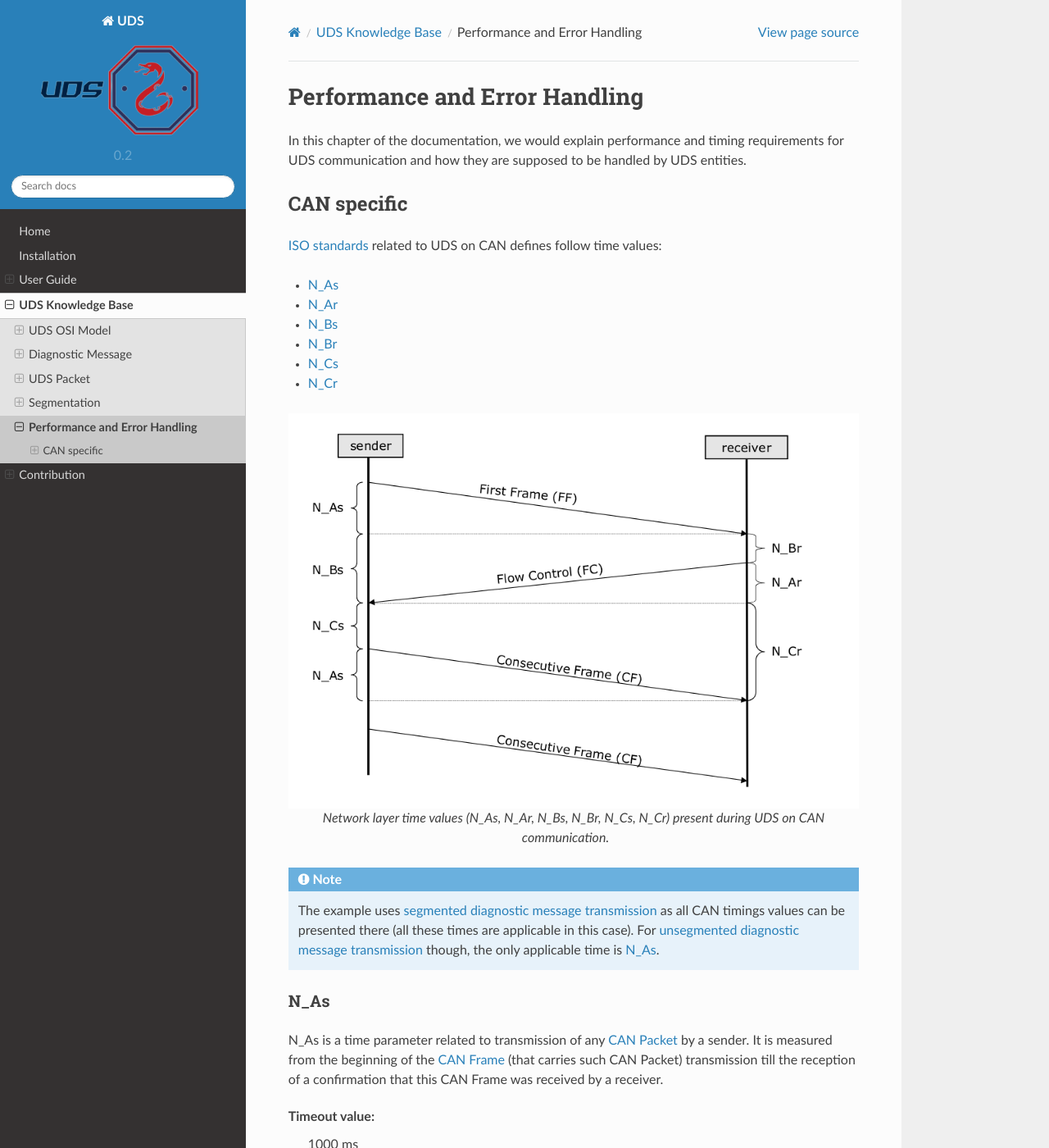
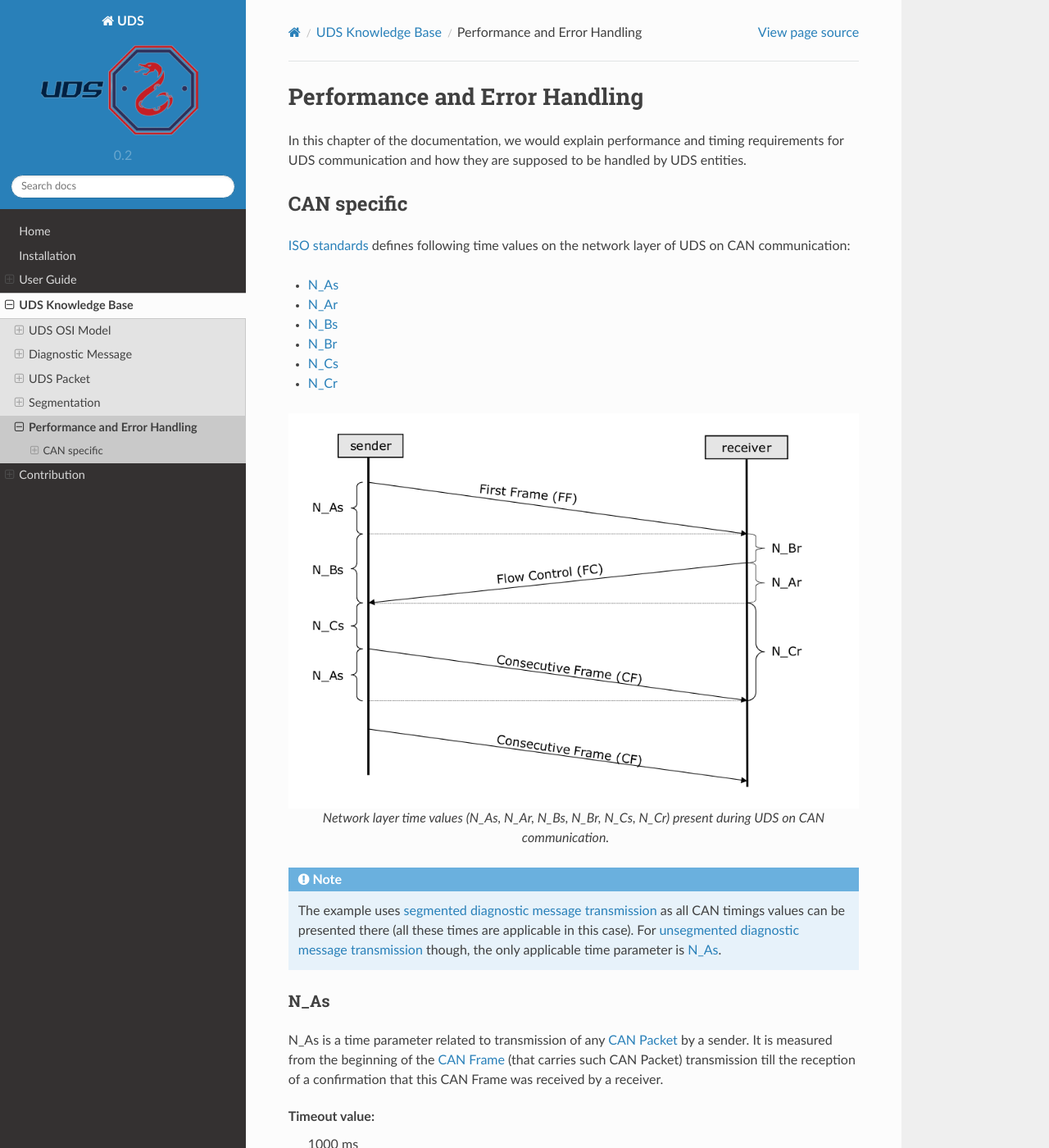
Before and after one commit to mdabrowski1990/uds, a Sphinx documentation site: the page built from docs/source/pages/knowledge_base/performance.rst, in a window 1280 px wide and 1400 px high. Shown: the whole window at 82% size. Built offline with Sphinx 7.4.7 and the Read the Docs theme 2.0.0, drawn with Linux system fonts in a browser that asks for light colours; pages that are not in the unit, such as notebooks, are missing from menus; some of the changed text lies outside the part shown.

Commit message:
Update performance.rst
Optimize the description and point out affected CAN Packets by each time.

```diff
--- a/docs/source/pages/knowledge_base/performance.rst
+++ b/docs/source/pages/knowledge_base/performance.rst
@@ -6,7 +6,8 @@
 
 CAN specific
 ------------
-:ref:`ISO standards <knowledge-base-uds-standards>` related to UDS on CAN defines follow time values:
+:ref:`ISO standards <knowledge-base-uds-standards>` defines following time values on the network layer of UDS
+on CAN communication:
 
 - N_As_
 - N_Ar_
@@ -26,7 +27,7 @@
   The example uses :ref:`segmented diagnostic message transmission <knowledge-base-segmented-message-transmission>`
   as all CAN timings values can be presented there (all these times are applicable in this case).
   For :ref:`unsegmented diagnostic message transmission <knowledge-base-unsegmented-message-transmission>` though,
-  the only applicable time is N_As_.
+  the only applicable time parameter is N_As_.
 
 
 N_As
```
Also changed, not shown: other parts of docs/source/pages/knowledge_base/performance.rst (+22 -2 lines).
